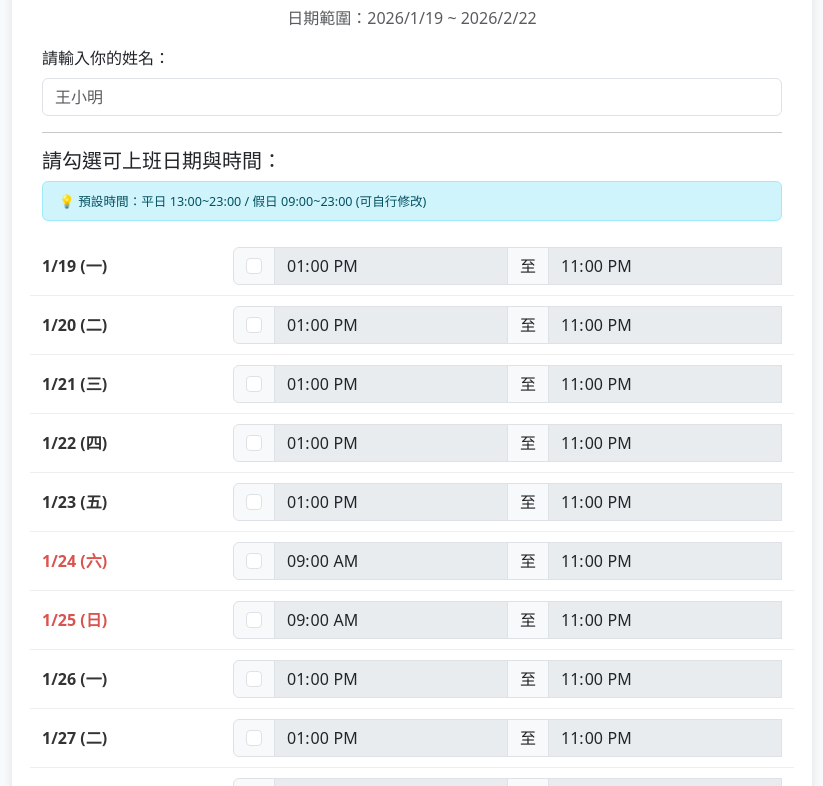
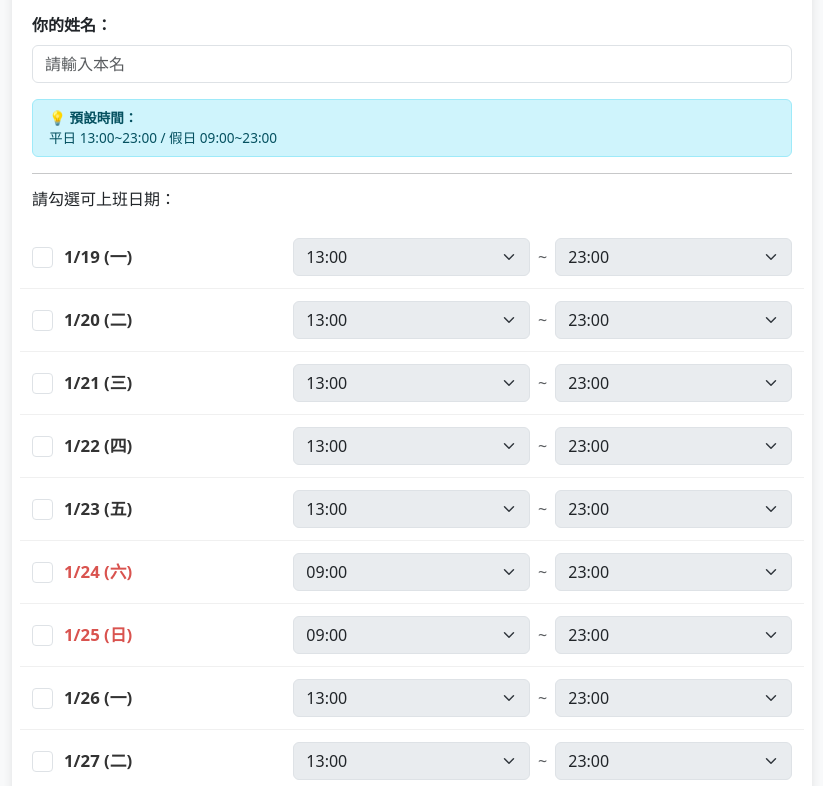
Before and after one commit to YUHUNG0221/yuhung0221.github.io, a plain HTML site: page index.html in a window 1280 px wide. Shown: the part 106-892 px from the top of the page, without its empty margins (228-1051 px from the left). Drawn offline with nearby package versions, Linux system fonts and the light colour scheme.

Commit message:
Refactor scheduling form layout and styles
Updated the layout and styles of the scheduling form, including changes to the date selection and time input mechanisms.

```diff
--- a/index.html
+++ b/index.html
@@ -7,14 +7,20 @@
     <link href="https://cdn.jsdelivr.net/npm/bootstrap@5.3.0/dist/css/bootstrap.min.css" rel="stylesheet">
     <style>
         body { padding: 20px; background-color: #f8f9fa; }
-        .container { max-width: 800px; background: white; padding: 30px; border-radius: 10px; box-shadow: 0 0 10px rgba(0,0,0,0.1); }
-        .date-row { border-bottom: 1px solid #eee; padding: 10px 0; align-items: center; }
-        .date-label { font-weight: bold; color: #333; }
-        .weekend { color: #d9534f; } /* 週末顯示紅色 */
+        .container { max-width: 800px; background: white; padding: 20px; border-radius: 10px; box-shadow: 0 0 10px rgba(0,0,0,0.1); }
 
-        /* 過年期間的樣式 */
-        .holiday-row { background-color: #f2f2f2; color: #999; }
-        .holiday-label { opacity: 0.6; }
+        .date-row { border-bottom: 1px solid #f0f0f0; padding: 12px 0; }
+        .date-label { font-weight: bold; color: #333; font-size: 1.05rem; }
+        .weekend { color: #d9534f; }
+
+        .holiday-row { background-color: #f9f9f9; }
+        .holiday-label { opacity: 0.5; }
+
+        /* 放大勾選框 */
+        .form-check-input { width: 1.3em; height: 1.3em; margin-top: 0.2em; cursor: pointer; }
+
+        /* 調整下拉選單樣式 */
+        .form-select { cursor: pointer; }
 
         .loading { display: none; text-align: center; margin-top: 20px; }
     </style>
@@ -22,29 +28,32 @@
 <body>
 
 <div class="container">
-    <h2 class="text-center mb-4">📅 2026 排班意願調查</h2>
-    <p class="text-muted text-center">日期範圍：2026/1/19 ~ 2026/2/22</p>
+    <h3 class="text-center mb-2">⛄ 2026 寒假排班意願表</h3>
+    <p class="text-muted text-center small">2026/1/19 ~ 2026/2/22</p>
 
     <div class="mb-3">
-        <label for="username" class="form-label">請輸入你的姓名：</label>
-        <input type="text" class="form-control" id="username" placeholder="王小明" required>
+        <label for="username" class="form-label fw-bold">你的姓名：</label>
+        <input type="text" class="form-control" id="username" placeholder="請輸入本名" required>
+    </div>
+
+    <div class="alert alert-info py-2 mb-3" style="font-size: 0.85rem;">
+        <strong>💡 預設時間：</strong><br>
+        平日 13:00~23:00 / 假日 09:00~23:00
     </div>
 
     <hr>
-    <h5>請勾選可上班日期與時間：</h5>
-    <div class="alert alert-info py-2" style="font-size: 0.9rem;">
-        <small>💡 預設時間：平日 13:00~23:00 / 假日 09:00~23:00 (可自行修改)</small>
-    </div>
+    <h6 class="mb-3">請勾選可上班日期：</h6>
+
     <div id="schedule-container">
         </div>
 
     <hr class="mt-4">
     <div class="mb-4">
-        <label for="remarks" class="form-label fw-bold">📝 備註事項 (選填)</label>
-        <textarea class="form-control" id="remarks" rows="3" placeholder="例如：我想盡量連續上一整天、一週最多排 3 天班...等"></textarea>
+        <label for="remarks" class="form-label fw-bold">📝 備註 (選填)</label>
+        <textarea class="form-control" id="remarks" rows="3" placeholder="例如：希望連上、每週最多幾天..."></textarea>
     </div>
 
-    <div class="d-grid gap-2">
+    <div class="d-grid gap-2 mb-4">
         <button class="btn btn-primary btn-lg" onclick="submitData()">確認送出</button>
     </div>
 
@@ -70,9 +79,34 @@
       measurementId: "G-V4QQHXR218"
     };
 
-    // 初始化 Firebase
     const app = initializeApp(firebaseConfig);
     const db = getFirestore(app);
+
+    // -----------------------------------------------------------
+    // 產生時間選項的函式 (08:00 ~ 24:00, 每30分鐘一格)
+    // -----------------------------------------------------------
+    function generateTimeOptions(selectedValue) {
+        let optionsHtml = '';
+        // 設定選單從 08:00 到 24:00 (你可以自己改 i 的範圍)
+        for (let i = 8; i <= 24; i++) {
+            // 整點
+            let hour = i < 10 ? `0${i}` : i;
+            let timeStr = `${hour}:00`;
+            // 如果 user 系統時間超過 24:00 把它轉成 00:00 (視需求)
+            if (i === 24) timeStr = "00:00 (隔日)";
+
+            let selected = (timeStr.startsWith(selectedValue)) ? 'selected' : '';
+            optionsHtml += `<option value="${timeStr}" ${selected}>${timeStr}</option>`;
+
+            // 半點 (如果不需要半點，把下面這幾行刪掉)
+            if (i !== 24) {
+                let halfTimeStr = `${hour}:30`;
+                let halfSelected = (halfTimeStr === selectedValue) ? 'selected' : '';
+                optionsHtml += `<option value="${halfTimeStr}" ${halfSelected}>${halfTimeStr}</option>`;
+            }
+        }
+        return optionsHtml;
+    }
 
     // -----------------------------------------------------------
     // 程式邏輯區
@@ -82,54 +116,59 @@
     const startDate = new Date('2026-01-19');
     const endDate = new Date('2026-02-22');
 
-    // 定義過年區間
     const cnyStart = new Date('2026-02-11');
     const cnyEnd = new Date('2026-02-20');
-
     const weekDays = ['日','一','二','三','四','五','六'];
 
-    // 1. 自動產生日期列表
     let currentDate = new Date(startDate);
     while (currentDate <= endDate) {
-        const dateStr = currentDate.toISOString().split('T')[0]; // YYYY-MM-DD
+        const dateStr = currentDate.toISOString().split('T')[0];
         const month = currentDate.getMonth() + 1;
         const day = currentDate.getDate();
         const weekDay = currentDate.getDay();
         const isWeekend = (weekDay === 0 || weekDay === 6);
 
-        // 判斷是否為過年期間
+        // 過年判斷
         const isCNY = (currentDate >= cnyStart && currentDate <= cnyEnd);
 
-        // 設定預設時間邏輯
-        // 如果是假日(週六日) -> 09:00 起始
-        // 如果是平日(週一至五) -> 13:00 起始
+        // 預設時間
         let defaultStartTime = isWeekend ? "09:00" : "13:00";
         let defaultEndTime = "23:00";
 
         const rowClass = isCNY ? 'holiday-row' : '';
         const disabledAttr = isCNY ? 'disabled' : '';
-        const labelExtra = isCNY ? '<span class="badge bg-danger ms-2">🧧 過年公休</span>' : '';
+        const labelExtra = isCNY ? '<span class="badge bg-danger ms-2">過年公休</span>' : '';
         const labelClass = isCNY ? 'holiday-label' : (isWeekend ? 'weekend' : '');
 
+        // 產生下拉選單 HTML
+        const startOptions = generateTimeOptions(defaultStartTime);
+        const endOptions = generateTimeOptions(defaultEndTime);
+
         const rowHtml = `
-            <div class="row date-row ${rowClass}">
-                <div class="col-md-3 col-4">
-                    <span class="date-label ${labelClass}">
-                        ${month}/${day} (${weekDays[weekDay]})
-                    </span>
+            <div class="row date-row align-items-center ${rowClass}">
+                <div class="col-12 col-md-4 d-flex align-items-center mb-2 mb-md-0">
+                    <div class="form-check mb-0">
+                        <input class="form-check-input is-available"
+                               type="checkbox"
+                               onchange="toggleInputs(this)"
+                               ${disabledAttr}
+                               id="chk-${dateStr}">
+                        <label class="form-check-label ms-2 date-label ${labelClass}" for="chk-${dateStr}">
+                            ${month}/${day} (${weekDays[weekDay]})
+                        </label>
+                    </div>
                     ${labelExtra}
                 </div>
-                <div class="col-md-9 col-8">
-                    <div class="input-group">
-                        <div class="input-group-text">
-                            <input class="form-check-input mt-0 is-available"
-                                   type="checkbox"
-                                   onchange="toggleInputs(this)"
-                                   ${disabledAttr}>
-                        </div>
-                        <input type="time" class="form-control start-time" value="${defaultStartTime}" disabled>
-                        <span class="input-group-text">至</span>
-                        <input type="time" class="form-control end-time" value="${defaultEndTime}" disabled>
+
+                <div class="col-12 col-md-8">
+                    <div class="d-flex align-items-center gap-2">
+                        <select class="form-select start-time" disabled>
+                            ${startOptions}
+                        </select>
+                        <span class="text-muted">~</span>
+                        <select class="form-select end-time" disabled>
+                            ${endOptions}
+                        </select>
                         <input type="hidden" class="date-val" value="${dateStr}">
                     </div>
                 </div>
@@ -139,20 +178,29 @@
         currentDate.setDate(currentDate.getDate() + 1);
     }
 
-    // 2. 切換時間輸入框的啟用狀態
     window.toggleInputs = function(checkbox) {
         const parent = checkbox.closest('.row');
-        const inputs = parent.querySelectorAll('input[type="time"]');
-        inputs.forEach(input => input.disabled = !checkbox.checked);
+        // 這裡改抓 select 元素
+        const selects = parent.querySelectorAll('select');
+        selects.forEach(select => select.disabled = !checkbox.checked);
+
+        if(checkbox.checked) {
+            parent.style.backgroundColor = "#f0f8ff";
+        } else {
+            if(parent.classList.contains('holiday-row')) {
+                parent.style.backgroundColor = "#f9f9f9";
+            } else {
+                parent.style.backgroundColor = "transparent";
+            }
+        }
     }
 
-    // 3. 送出資料到 Firebase
     window.submitData = async function() {
         const name = document.getElementById('username').value.trim();
         const remarks = document.getElementById('remarks').value.trim();
 
         if (!name) {
-            alert('拜託寫一下名字啦！');
+            alert('請填寫姓名！');
             return;
         }
 
@@ -164,6 +212,7 @@
             if (checkbox.checked && !checkbox.disabled) {
                 availability.push({
                     date: row.querySelector('.date-val').value,
+                    // 這裡改抓 select 的 value
                     startTime: row.querySelector('.start-time').value,
                     endTime: row.querySelector('.end-time').value
                 });
@@ -171,7 +220,7 @@
         });
 
         if (availability.length === 0) {
-            if(!confirm('你一天都沒有勾選喔？確定要送出空白班表嗎？')) return;
+            if(!confirm('目前未勾選任何日期，確定要送出空白班表嗎？')) return;
         }
 
         document.getElementById('loading').style.display = 'block';
@@ -184,11 +233,11 @@
                 submittedAt: serverTimestamp()
             });
 
-            alert('✅ 感謝！你的班表已成功送出。');
+            alert('✅ 送出成功！');
             location.reload();
         } catch (e) {
-            console.error("Error adding document: ", e);
-            alert('❌ 發生錯誤，請截圖給開發者：' + e.message);
+            console.error("Error", e);
+            alert('❌ 錯誤：' + e.message);
         } finally {
             document.getElementById('loading').style.display = 'none';
         }
```
